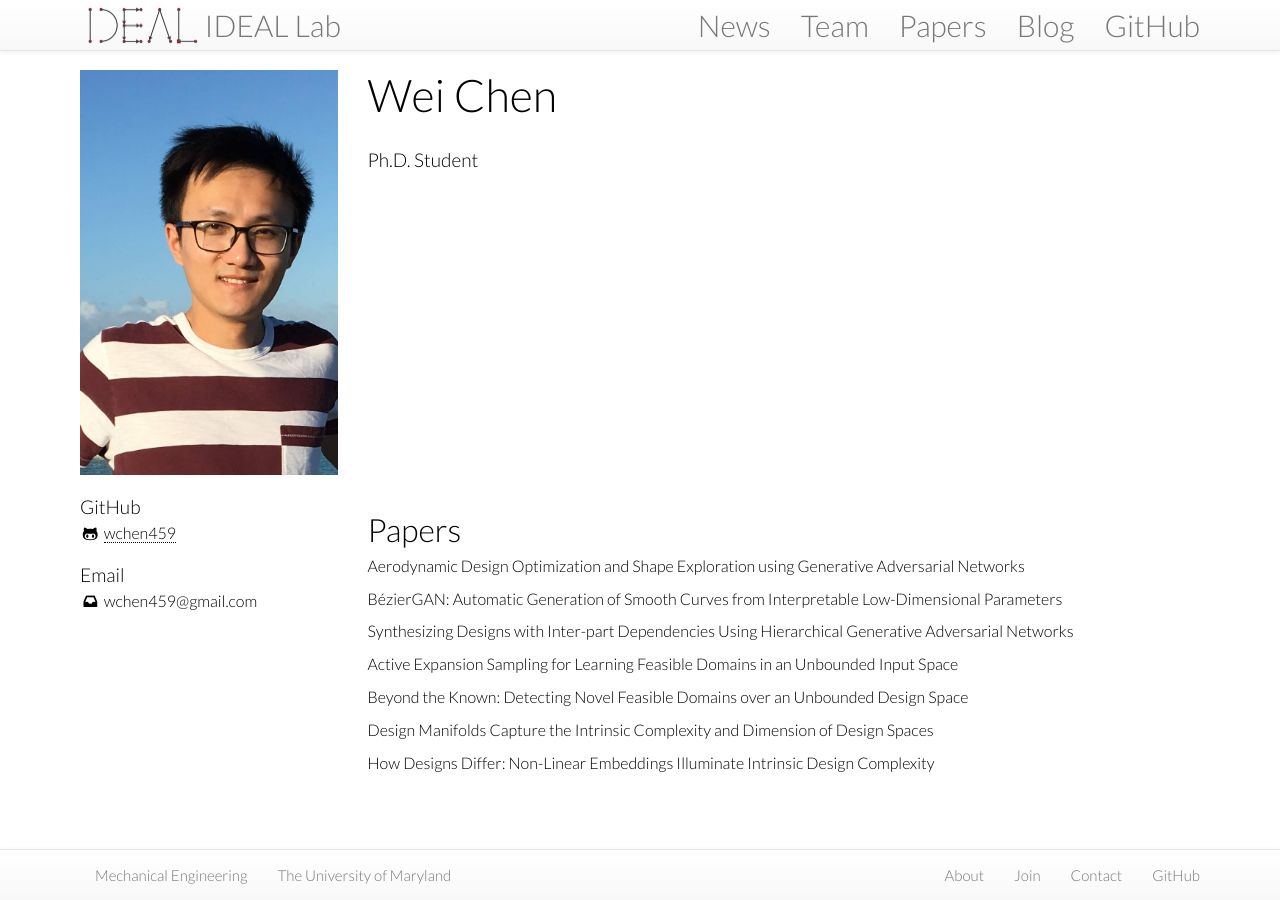
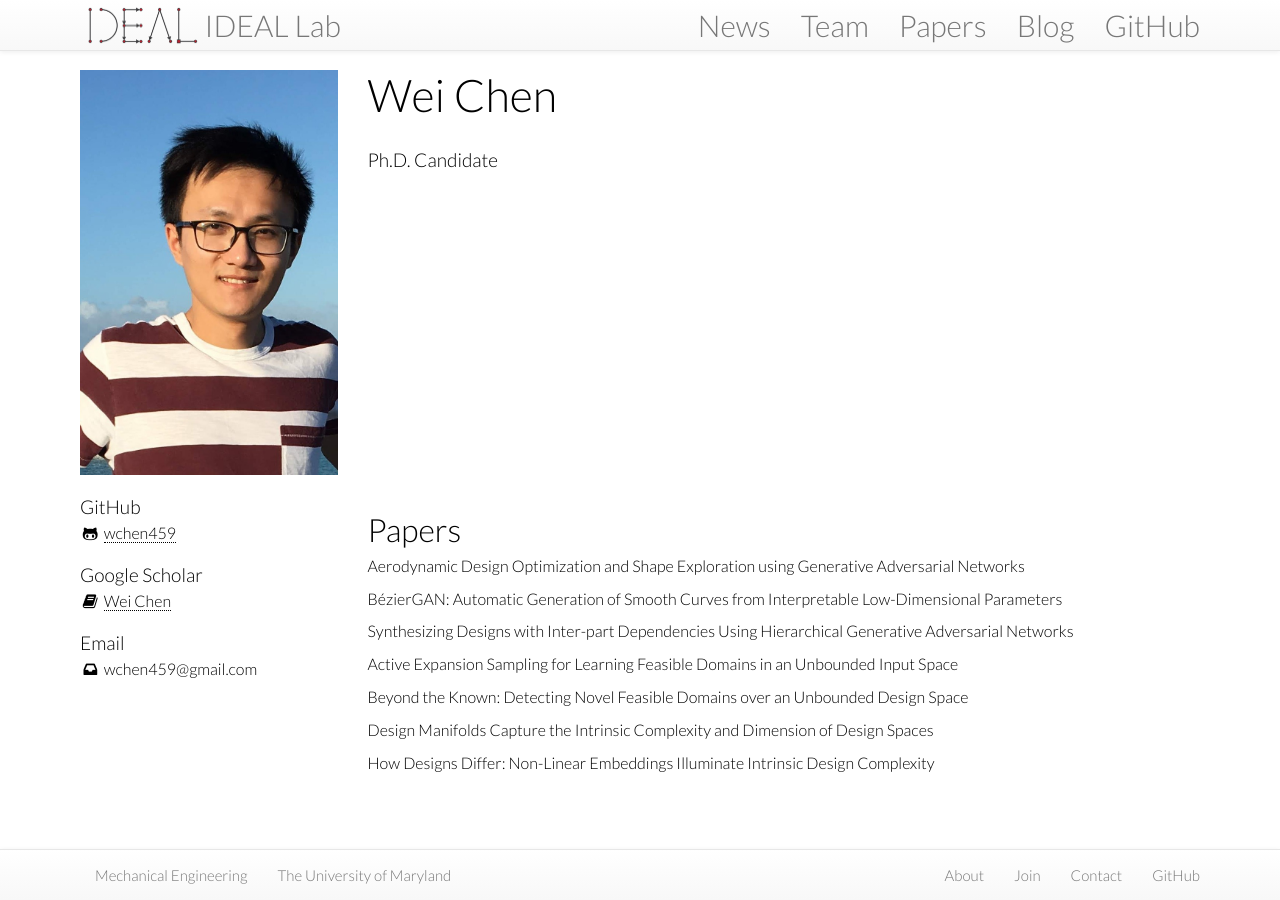
Before and after one commit to IDEALLab/ideallab.github.io, a Jekyll site: the page built from team/_posts/2015-08-01-chen-wei.md, in a window 1280 px wide. Built offline with Jekyll 4.4.1, drawn with Linux system fonts in a browser that asks for light colours; nearby versions of some CDN libraries.

Commit message:
update team member info

```diff
--- a/team/_posts/2015-08-01-chen-wei.md
+++ b/team/_posts/2015-08-01-chen-wei.md
@@ -2,12 +2,12 @@
 graduated: "Ph.D. '19"
 layout: member
 title: "Wei Chen"
-position: Ph.D. Student
+position: Ph.D. Candidate
 nickname:
 handle: wchen
 email: wchen459@gmail.com
 github: wchen459
-scholar:
+scholar: UlTyOWMAAAAJ
 image: /assets/images/team/chen_wei.jpg
 cv:
 alum: false
```
Also changed, not shown: team/_posts/2015-09-20-ahmed-faez.md (+1 -1 lines).
